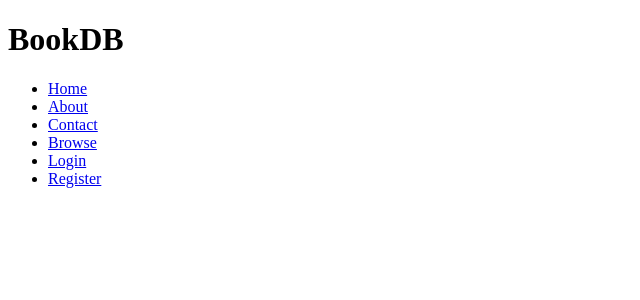
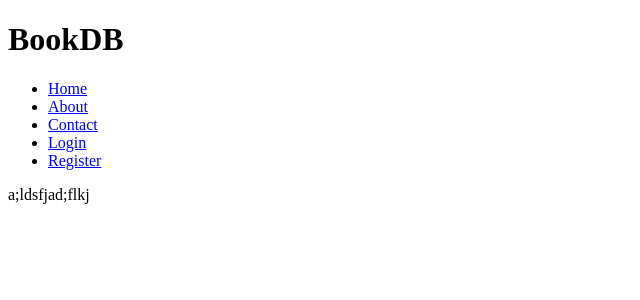
Before and after one commit to mattjared/bookdb, a Django app: page / in a window 1280 px wide. Shown: the top 300 px of the page, without its empty margins (0-640 px from the left). Run offline with Django 3.2, Linux system fonts and the light colour scheme; data that the repository does not hold is empty.

Commit message:
restructure how things work a bit

```diff
--- a/bookdb/urls.py
+++ b/bookdb/urls.py
@@ -10,13 +10,15 @@ urlpatterns = [
     url(r'^$', views.index, name='home'),
     url(r'^about/$',TemplateView.as_view(template_name='about.html'),name='about'),
     url(r'^contact/$',TemplateView.as_view(template_name='contact.html'),name='contact'),
-    url(r'^books/$', RedirectView.as_view(pattern_name='browse', permanent=True)),
+    # url(r'^books/$', RedirectView.as_view(pattern_name='browse', permanent=True)),
     url(r'^books/(?P<slug>[-\w]+)/$', views.book_detail, name='book_detail'),
     url(r'^books/(?P<slug>[-\w]+)/edit/$', views.edit_book, name='edit_book'),
 
-    url(r'^browse/$', RedirectView.as_view(pattern_name='browse', permanent=True)),
-    url(r'^browse/name/$', views.browse_by_name, name='browse'),
-    url(r'^browse/name/(?P<initial>[-\w]+)/$', views.browse_by_name, name='browse_by_name'),
+    url(r'^create_book/$', views.create_book, name='create_book'),
+
+    # url(r'^browse/$', RedirectView.as_view(pattern_name='browse', permanent=True)),
+    # url(r'^browse/name/$', views.browse_by_name, name='browse'),
+    # url(r'^browse/name/(?P<initial>[-\w]+)/$', views.browse_by_name, name='browse_by_name'),
 
     url(r'^accounts/password/reset/$', password_reset, {'template_name': 'registration/password_reset_form.html'}, name="password_reset"),
     url(r'^accounts/password/reset/done/$', password_reset_done, {'template_name': 'registration/password_reset_done.html'}, name="password_reset_done"),
--- a/collection/models.py
+++ b/collection/models.py
@@ -7,4 +7,4 @@ class Book(models.Model):
     name = models.CharField(max_length=255)
     description = models.TextField()
     slug = models.SlugField(unique=True)
-    user = models.OneToOneField(User, blank=True, null=True)
+    user = models.ForeignKey(User, blank=True, null=True)
--- a/collection/static/css/style.css
+++ b/collection/static/css/style.css
@@ -1 +1 @@
-// body {background-color: orange;}
+// body {background-color: lightGray;}
--- a/collection/templates/base.html
+++ b/collection/templates/base.html
@@ -19,7 +19,6 @@
                     <li><a href="{% url 'home' %}">Home</a></li>
                     <li><a href="{% url 'about' %}">About</a></li>
                     <li><a href="{% url 'contact' %}">Contact</a></li>
-                    <li><a href="{% url 'browse' %}">Browse</a></li>
                     {% if user.is_authenticated %}
                         <li>
                             <a href="{% url 'auth_logout' %}">Logout</a>
--- /dev/null
+++ b/collection/templates/index_out.html
@@ -0,0 +1,10 @@
+{% extends 'base.html' %}
+{% load staticfiles %}
+
+{% block title %}
+    Homepage - {{ block.super }}
+{% endblock title %}
+
+{% block content %}
+    a;ldsfjad;flkj
+{% endblock content %}
--- a/collection/views.py
+++ b/collection/views.py
@@ -7,10 +7,15 @@ from collection.forms import BookForm
 from collection.models import Book
 
 def index(request):
-    books = Book.objects.all()
-    return render(request, 'index.html', {
-            'books': books,
-        })
+    if request.user.is_authenticated():
+        books = Book.objects.filter(user=request.user)
+        return render(request, 'index.html', {
+                'books': books,
+            })
+    else:
+        return render(request, 'index_out.html')
+
+
 
 def book_detail(request, slug):
     books = Book.objects.get(slug=slug)
@@ -53,13 +58,13 @@ def create_book(request):
         'form': form,
     })
 
-def browse_by_name(request, initial=None):
-    if initial:
-        books = Book.objects.filter(name__istartswith=initial).order_by('name')
-    else:
-        books = Book.objects.all().order_by('name')
+# def browse_by_name(request, initial=None):
+#     if initial:
+#         books = Book.objects.filter(name__istartswith=initial).order_by('name')
+#     else:
+#         books = Book.objects.all().order_by('name')
 
-    return render(request, 'search/search.html', {
-        'books': books,
-        'initial': initial,
-    })
+#     return render(request, 'search/search.html', {
+#         'books': books,
+#         'initial': initial,
+#     })
```
Also changed, not shown: bookdb/settings.py (+6 -6 lines), collection/migrations/0004_auto_20160917_2125.py (added), static/robots.txt (deleted).
